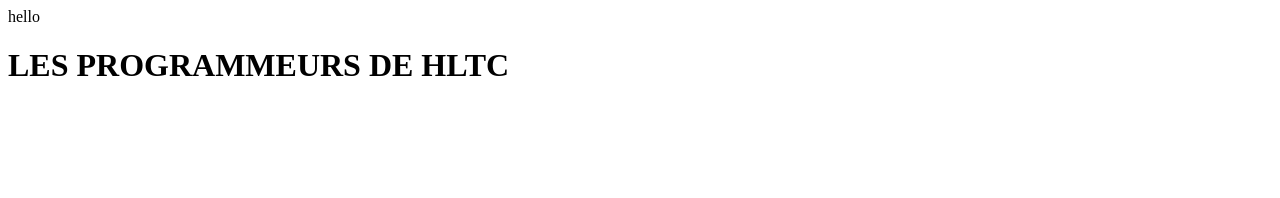
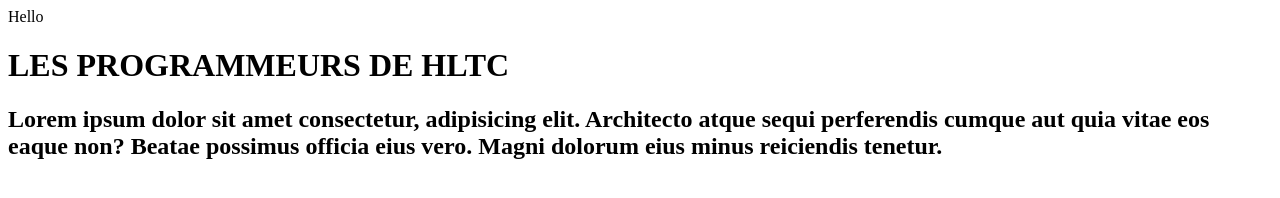
Before and after one commit to rene-mu/HLTC, a plain HTML site: page index.html in a window 1280 px wide. Drawn offline with Linux system fonts and the light colour scheme.

Commit message:
MODIFICATION DU CORPS BODY

```diff
--- a/index.html
+++ b/index.html
@@ -1,4 +1,13 @@
 <html>
-    <p>hello </p>
-    <h1>LES PROGRAMMEURS DE HLTC</h1>
+
+    <head>
+        <title>HLTC</title>
+    </head>
+    <body>
+        <p>Hello </p>
+        <h1>LES PROGRAMMEURS DE HLTC</h1>
+        <h2>Lorem ipsum dolor sit amet consectetur, adipisicing elit.
+            Architecto atque sequi perferendis cumque aut quia vitae eos eaque non?
+            Beatae possimus officia eius vero. Magni dolorum eius minus reiciendis tenetur.</h2>
+    </body>
 </html>
```
